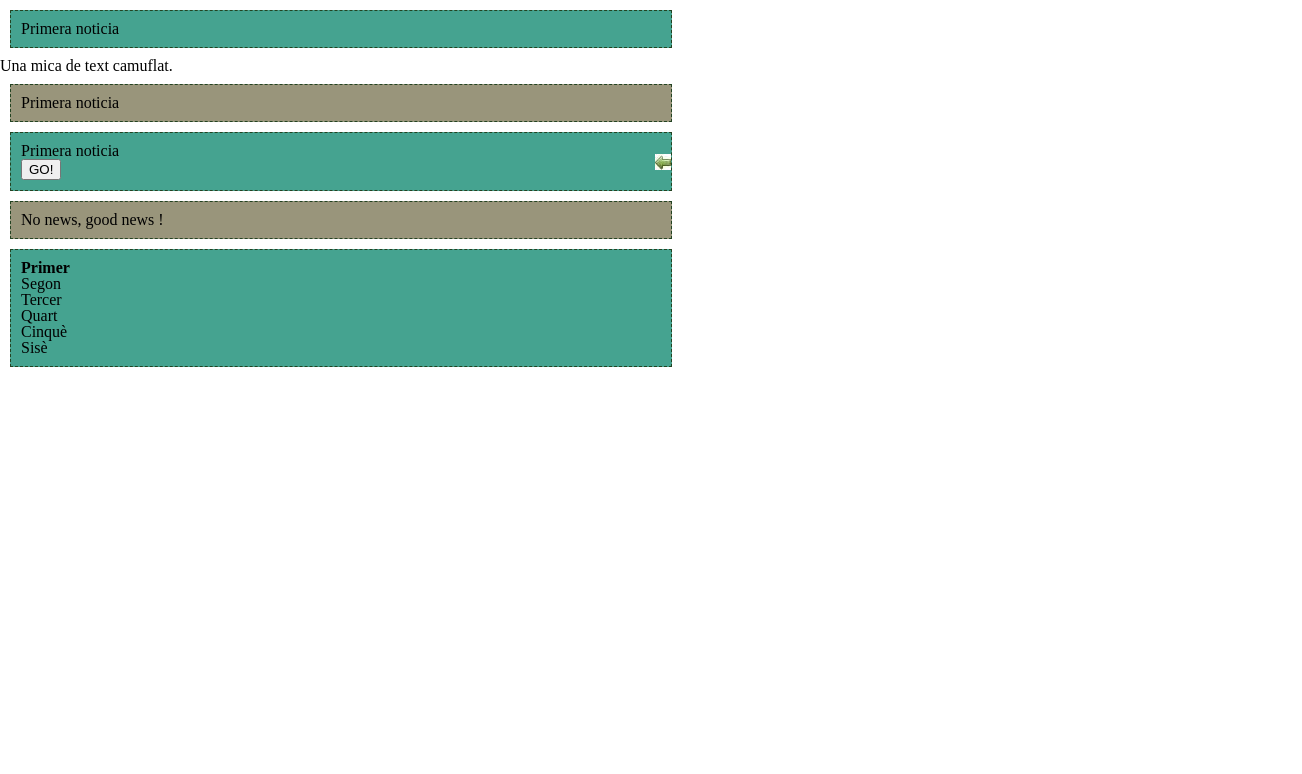
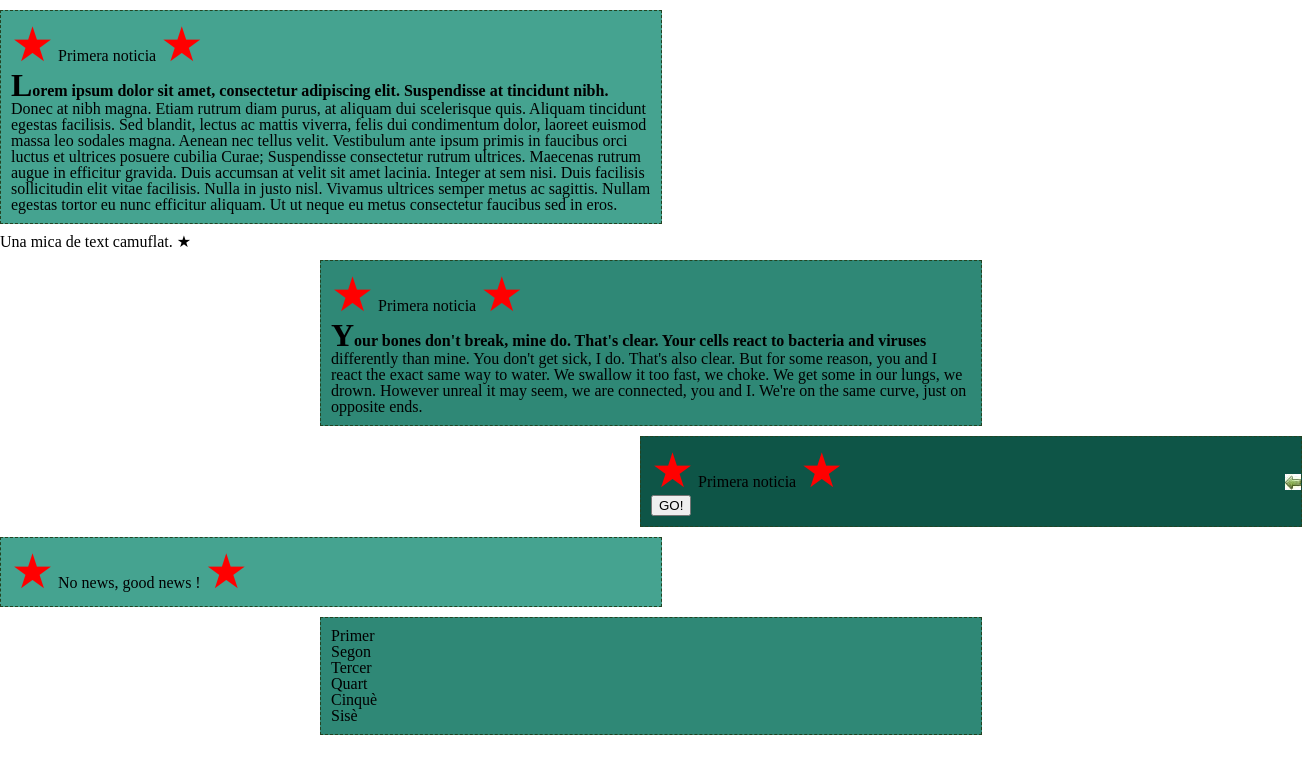
Before and after one commit to infomila/daw_m09, a plain HTML site: page UF1/20160916/exemples_selectors/index.html in a window 1280 px wide. Shown: the whole page, 1302 px wide, since content can reach past the window. Drawn offline with Linux system fonts and the light colour scheme.

Commit message:
demos de selectors
s

```diff
--- a/UF1/20160916/exemples_selectors/estil.css
+++ b/UF1/20160916/exemples_selectors/estil.css
@@ -4,10 +4,14 @@
     background-color:#45a390;
     margin:10px;
     padding:10px;
+    -webkit-transition: background-color 1s; /* Safari */
+    transition: background-color 1s;
 }
 
 .noticia:hover {
     background-color:#14957b;
+    -webkit-transition: background-color 1s; /* Safari */
+    transition: background-color 1s;
 }
 
 .important {
@@ -25,14 +29,37 @@
     transition: margin-left 1s;
 }
 
+.noticia:nth-of-type(3n+1) {
+
+    margin-left:0%;
+}
+.noticia:nth-of-type(3n+2) {
+    background-color:#2f8876;
+    margin-left:25%;
+}
+.noticia:nth-of-type(3n) {
+    background-color:#0e5547;
+    margin-left:50%;
+}
+
 input:active {
     background-color:yellow;
 }
 
-div.noticia:nth-of-type(2n) {
-    background-color:#99957b;
+p+p:first-line {
+    font-weight: bolder;
+}
+p+p:first-letter {
+    font-size:2em;
 }
 
-li:first-child {
-    font-weight:bold;
+p:first-child:before {
+    content:"★";
+    color:red;
+    font-size: 3em;
 }
+p:first-child:after {
+    content:"★";
+    color:red;
+    font-size: 3em;
+}
--- a/UF1/20160916/exemples_selectors/index.html
+++ b/UF1/20160916/exemples_selectors/index.html
@@ -11,10 +11,13 @@
 	<body>
 		<div class="noticia">
 			<p> Primera noticia </p>
+            <p> Lorem ipsum dolor sit amet, consectetur adipiscing elit. Suspendisse at tincidunt nibh. Donec at nibh magna. Etiam rutrum diam purus, at aliquam dui scelerisque quis. Aliquam tincidunt egestas facilisis. Sed blandit, lectus ac mattis viverra, felis dui condimentum dolor, laoreet euismod massa leo sodales magna. Aenean nec tellus velit. Vestibulum ante ipsum primis in faucibus orci luctus et ultrices posuere cubilia Curae; Suspendisse consectetur rutrum ultrices. Maecenas rutrum augue in efficitur gravida. Duis accumsan at velit sit amet lacinia. Integer at sem nisi. Duis facilisis sollicitudin elit vitae facilisis. Nulla in justo nisl. Vivamus ultrices semper metus ac sagittis. Nullam egestas tortor eu nunc efficitur aliquam. Ut ut neque eu metus consectetur faucibus sed in eros.  </p>
 		</div>
-        <p>Una mica de text camuflat.</p>
+        <p>Una mica de text camuflat. &#9733;</p>
         <div class="noticia ">
 			<p> Primera noticia </p>
+            <p>
+                    Your bones don't break, mine do. That's clear. Your cells react to bacteria and viruses differently than mine. You don't get sick, I do. That's also clear. But for some reason, you and I react the exact same way to water. We swallow it too fast, we choke. We get some in our lungs, we drown. However unreal it may seem, we are connected, you and I. We're on the same curve, just on opposite ends.</p>
 		</div>
         <div class="noticia important">
 			<p> Primera noticia </p>
```
